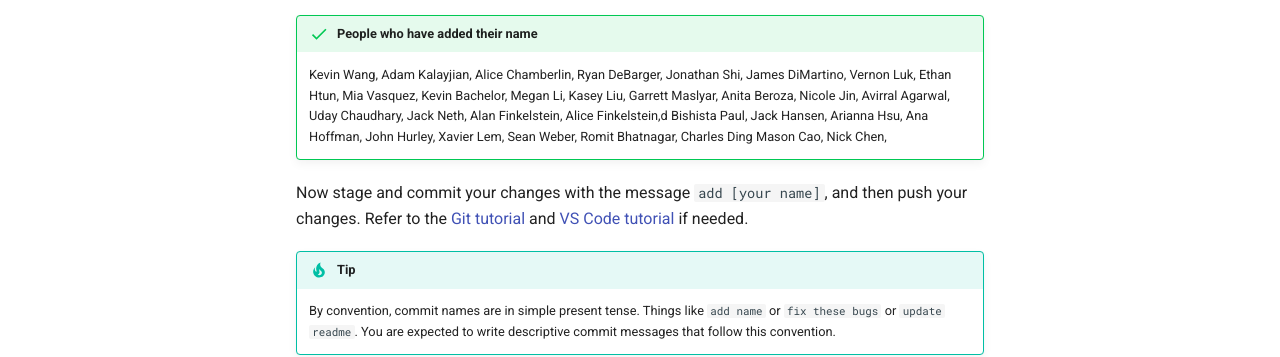
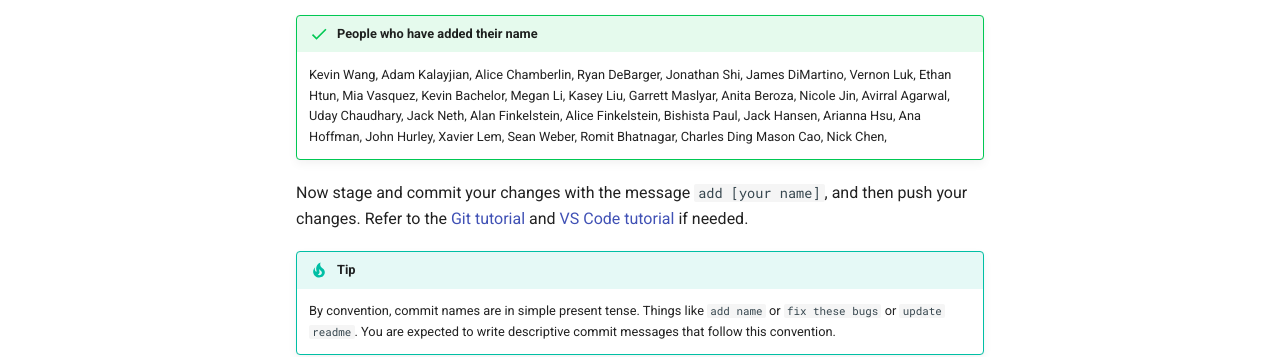
Before and after one commit to DeepBlueRobotics/training, an MkDocs documentation site: the page built from docs/section-2/version-control.md, in a window 1280 px wide and 1316 px high. Shown: the part 873-1230 px from the top of the window. Built offline with MkDocs 1.6.1 and Material for MkDocs 9.7.7, drawn with Linux system fonts in a browser that asks for light colours; comment, search, counter and statistics services are not loaded.

Commit message:
small typo

```diff
--- a/docs/section-2/version-control.md
+++ b/docs/section-2/version-control.md
@@ -35,7 +35,7 @@ Navigate to this file in the repo (`docs/section-2/version-control.md`) and add
     Uday Chaudhary,
     Jack Neth,
     Alan Finkelstein,
-    Alice Finkelstein,d
+    Alice Finkelstein,
     Bishista Paul,
     Jack Hansen,
     Arianna Hsu,
```
